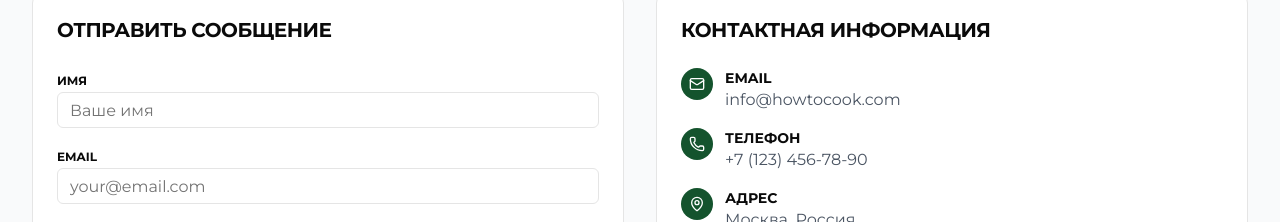
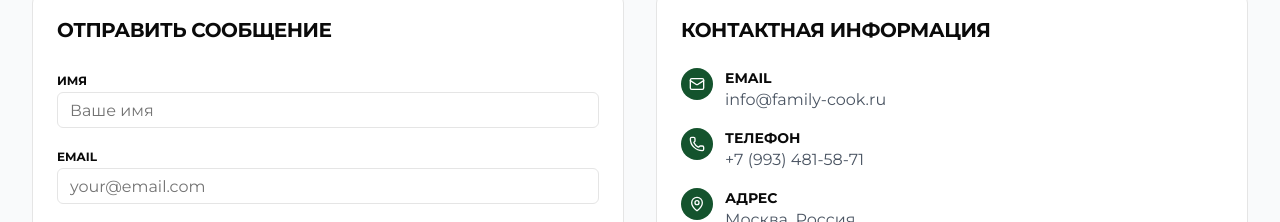
Before and after one commit to elli-ma/recipes, a Next.js app: page /contacts in a window 1280 px wide. Shown: the part 278-500 px from the top of the page. Built offline with nearby package versions, Linux system fonts and the light colour scheme.

Commit message:
fix contact

```diff
--- a/src/app/contacts/page.tsx
+++ b/src/app/contacts/page.tsx
@@ -100,7 +100,7 @@ export default function Contacts() {
                   </div>
                   <div>
                     <h3 className="font-semibold uppercase text-xs md:text-sm">Email</h3>
-                    <p className="text-gray-600 text-sm md:text-base">info@howtocook.com</p>
+                    <p className="text-gray-600 text-sm md:text-base">info@family-cook.ru</p>
                   </div>
                 </div>
                 <div className="flex items-start gap-3">
@@ -109,7 +109,7 @@ export default function Contacts() {
                   </div>
                   <div>
                     <h3 className="font-semibold uppercase text-xs md:text-sm">Телефон</h3>
-                    <p className="text-gray-600 text-sm md:text-base">+7 (123) 456-78-90</p>
+                    <p className="text-gray-600 text-sm md:text-base">+7 (993) 481-58-71</p>
                   </div>
                 </div>
                 <div className="flex items-start gap-3">
```
